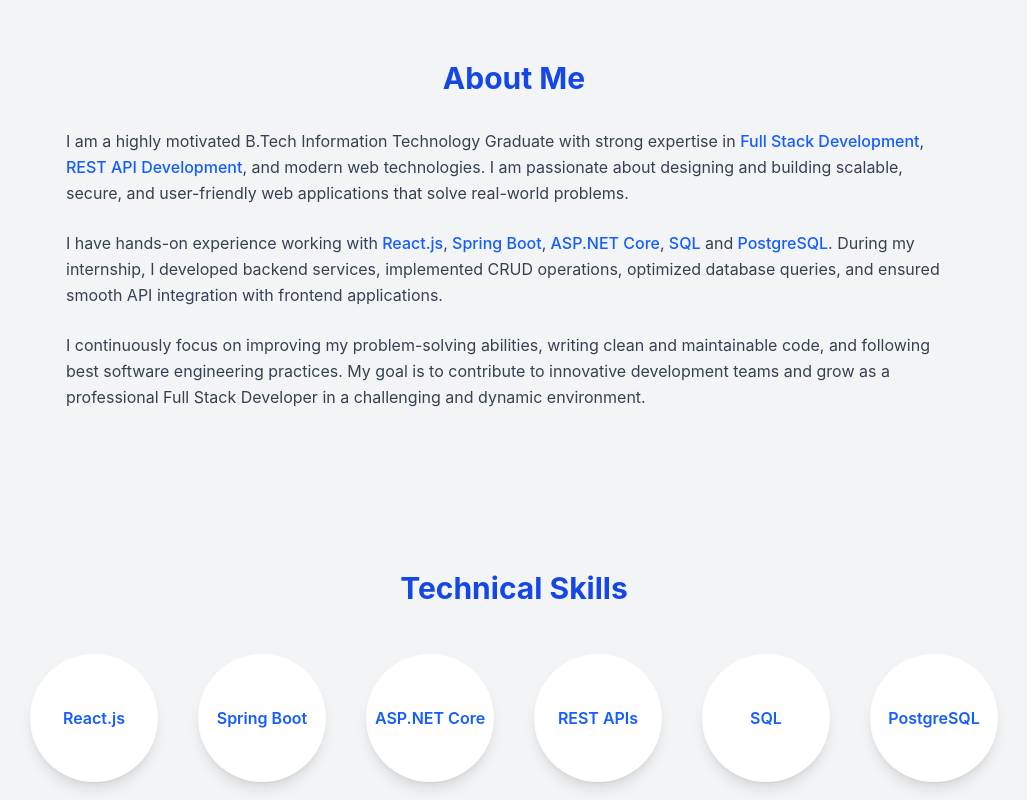
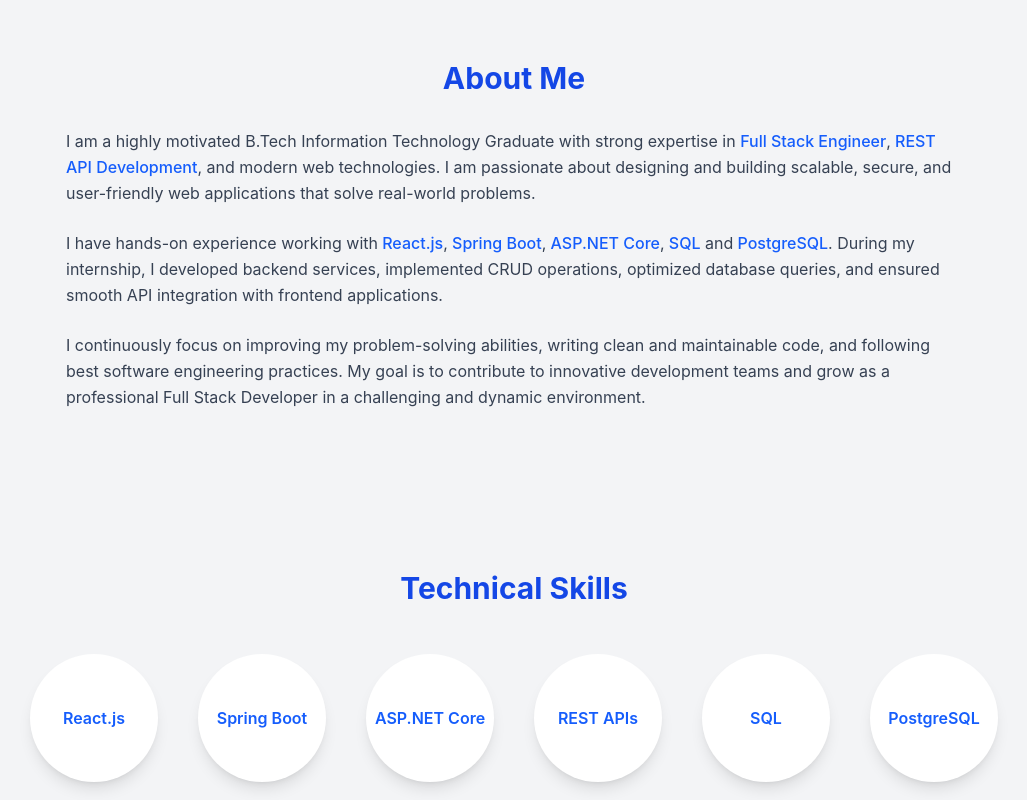
Before and after one commit to Guruprasanth2005/Portfolio, a React (Vite) app: page / in a window 1280 px wide. Shown: the part 820-1620 px from the top of the page, without its empty margins (126-1153 px from the left). Built offline with nearby package versions, Linux system fonts and the light colour scheme.

Commit message:
first commit

```diff
--- a/src/components/About.jsx
+++ b/src/components/About.jsx
@@ -21,7 +21,7 @@ const About = () => {
           className="mb-6 text-gray-700 leading-relaxed"
         >
           I am a highly motivated  B.Tech Information Technology Graduate
-           with strong expertise in <span className="text-blue-600 font-medium">Full Stack Development</span>,
+           with strong expertise in <span className="text-blue-600 font-medium">Full Stack Engineer</span>,
           <span className="text-blue-600 font-medium"> REST API Development</span>,
           and modern web technologies. I am passionate about designing and
           building scalable, secure, and user-friendly web applications that
--- a/src/components/Footer.jsx
+++ b/src/components/Footer.jsx
@@ -1,7 +1,7 @@
 const Footer = () => {
   return (
     <footer className="py-6 text-center bg-white text-blue-600 shadow-inner">
-      © 2026 Guru Prasanth | Full Stack Developer
+      © 2026 Guru Prasanth
     </footer>
   );
 };
```
